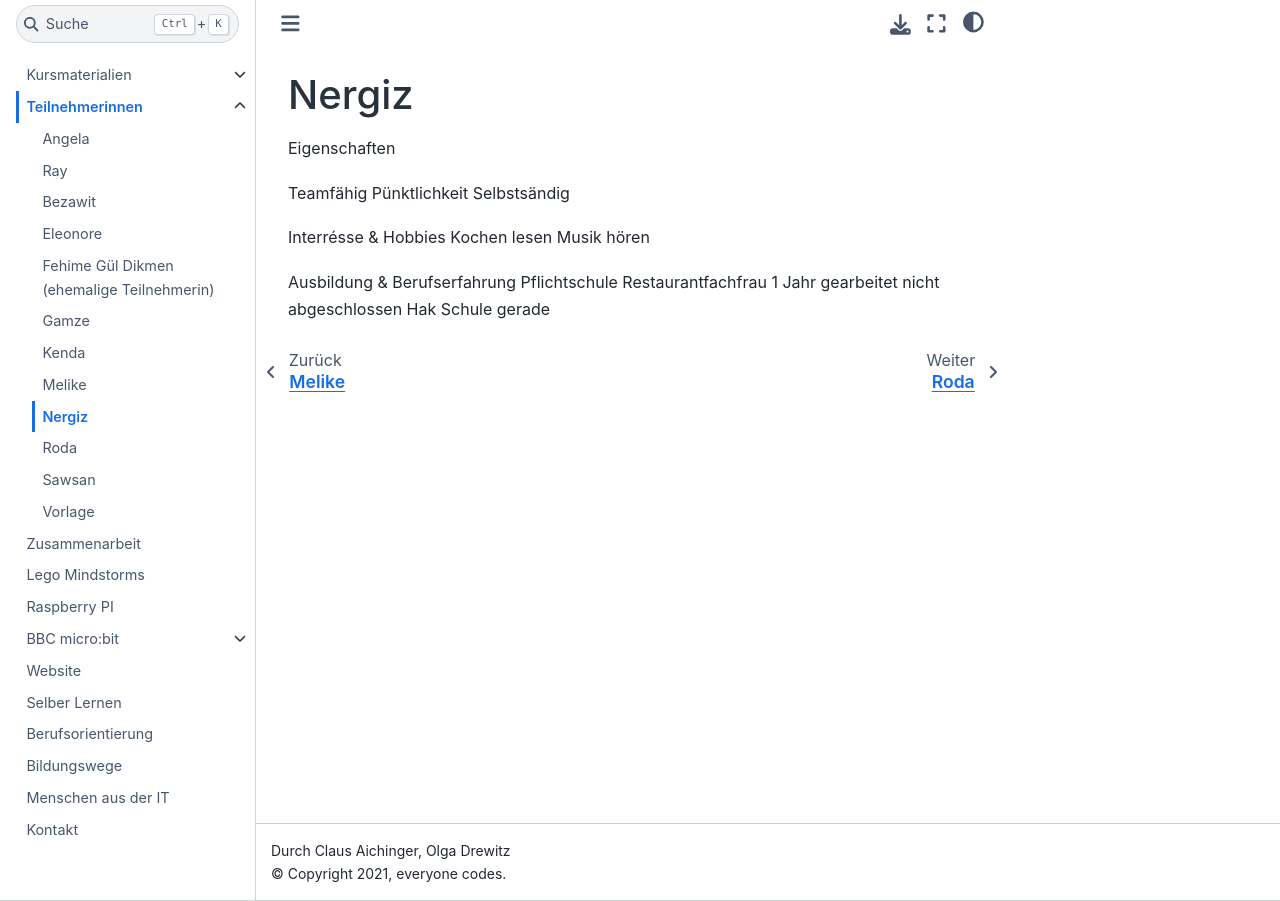
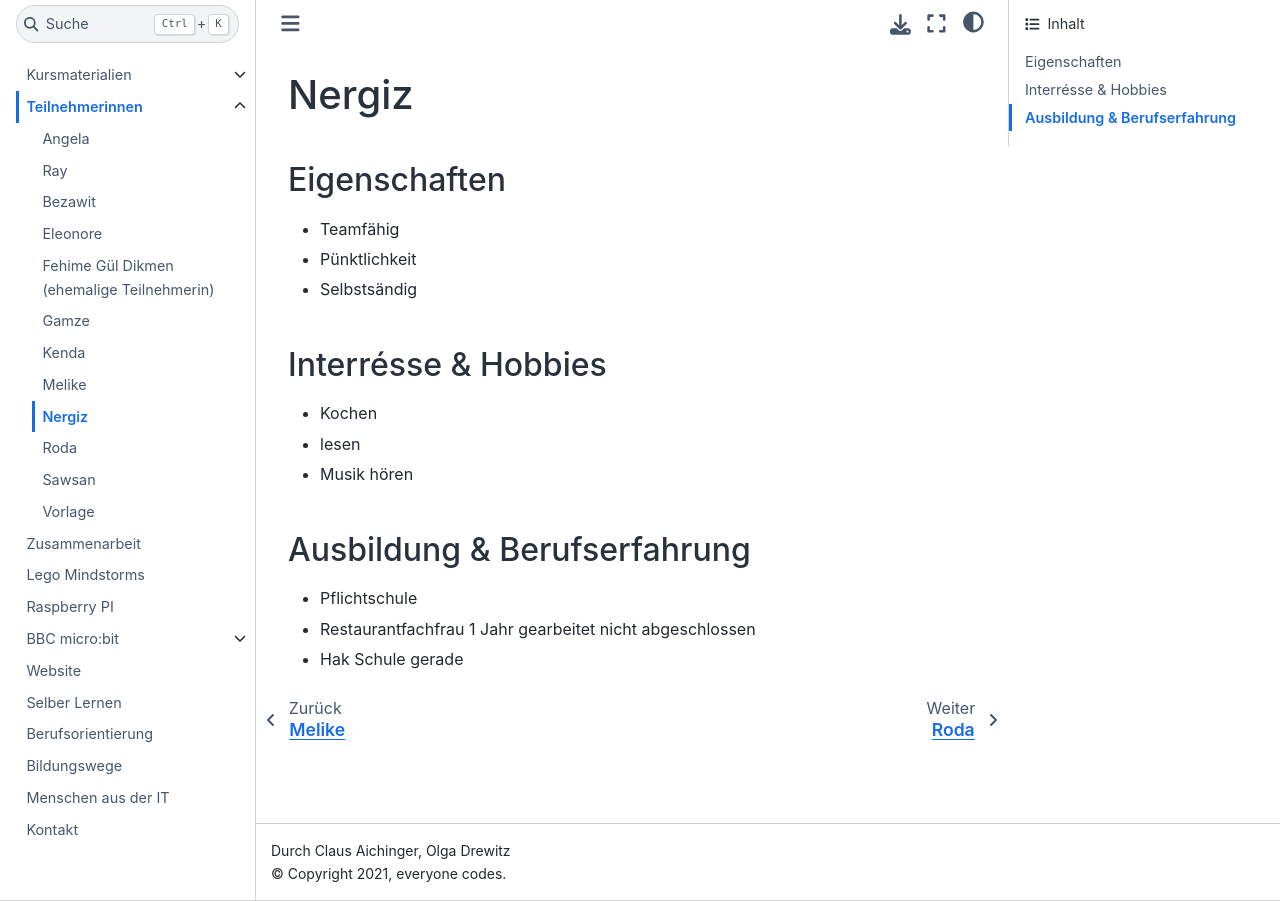
Before and after one commit to ec-mentors/IT-ist-das-was-fuer-mich-i03, a Sphinx documentation site: the page built from source/participants/nergiz.md, in a window 1280 px wide. Built offline with Sphinx 7.4.7 and the Sphinx Book theme 1.1.4, drawn with Linux system fonts in a browser that asks for light colours.

Commit message:
Fix styling for Nergiz

```diff
--- a/source/participants/nergiz.md
+++ b/source/participants/nergiz.md
@@ -1,16 +1,19 @@
 # Nergiz
-Eigenschaften
 
-Teamfähig
-Pünktlichkeit
-Selbstsändig
+## Eigenschaften
 
-Interrésse & Hobbies
-Kochen
-lesen
-Musik hören
+- Teamfähig
+- Pünktlichkeit
+- Selbstsändig
 
-Ausbildung & Berufserfahrung
-Pflichtschule
-Restaurantfachfrau 1 Jahr  gearbeitet nicht abgeschlossen
-Hak Schule gerade
+## Interrésse & Hobbies
+
+- Kochen
+- lesen
+- Musik hören
+
+## Ausbildung & Berufserfahrung
+
+- Pflichtschule
+- Restaurantfachfrau 1 Jahr  gearbeitet nicht abgeschlossen
+- Hak Schule gerade
```
